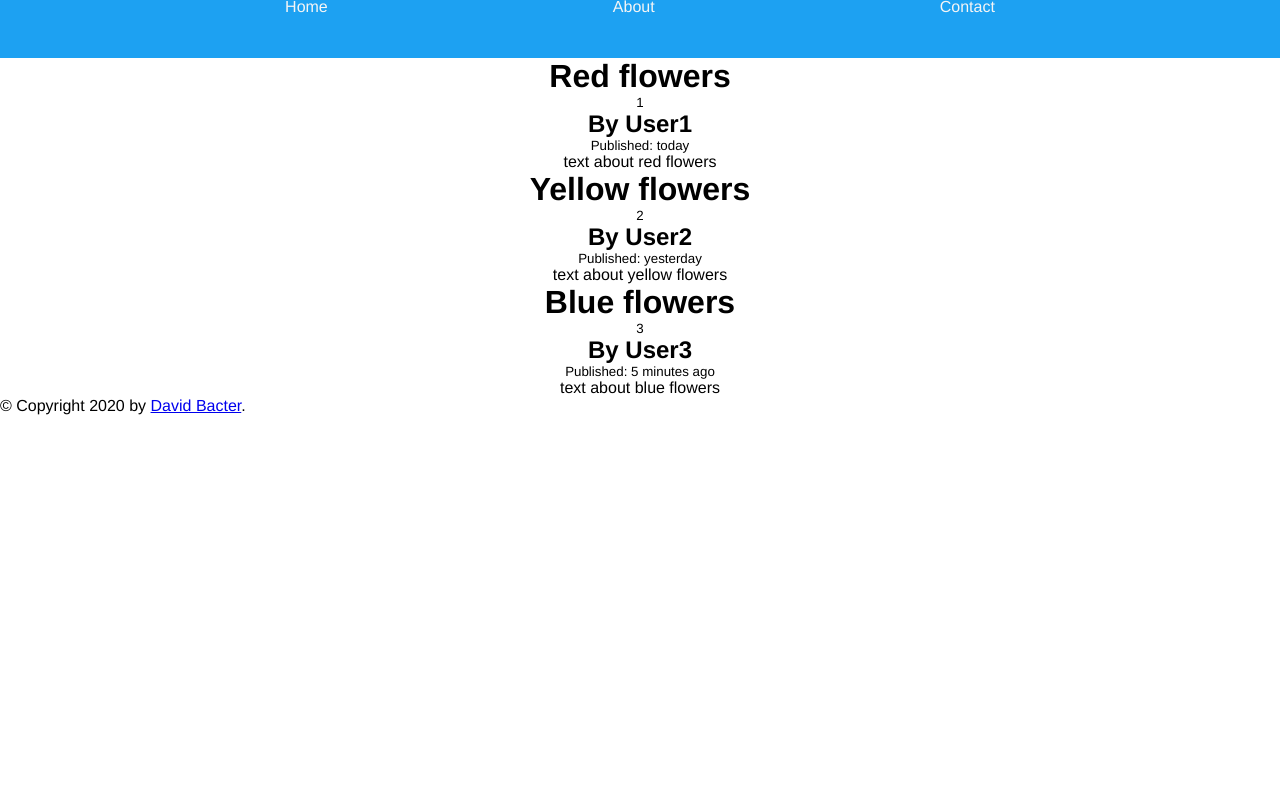
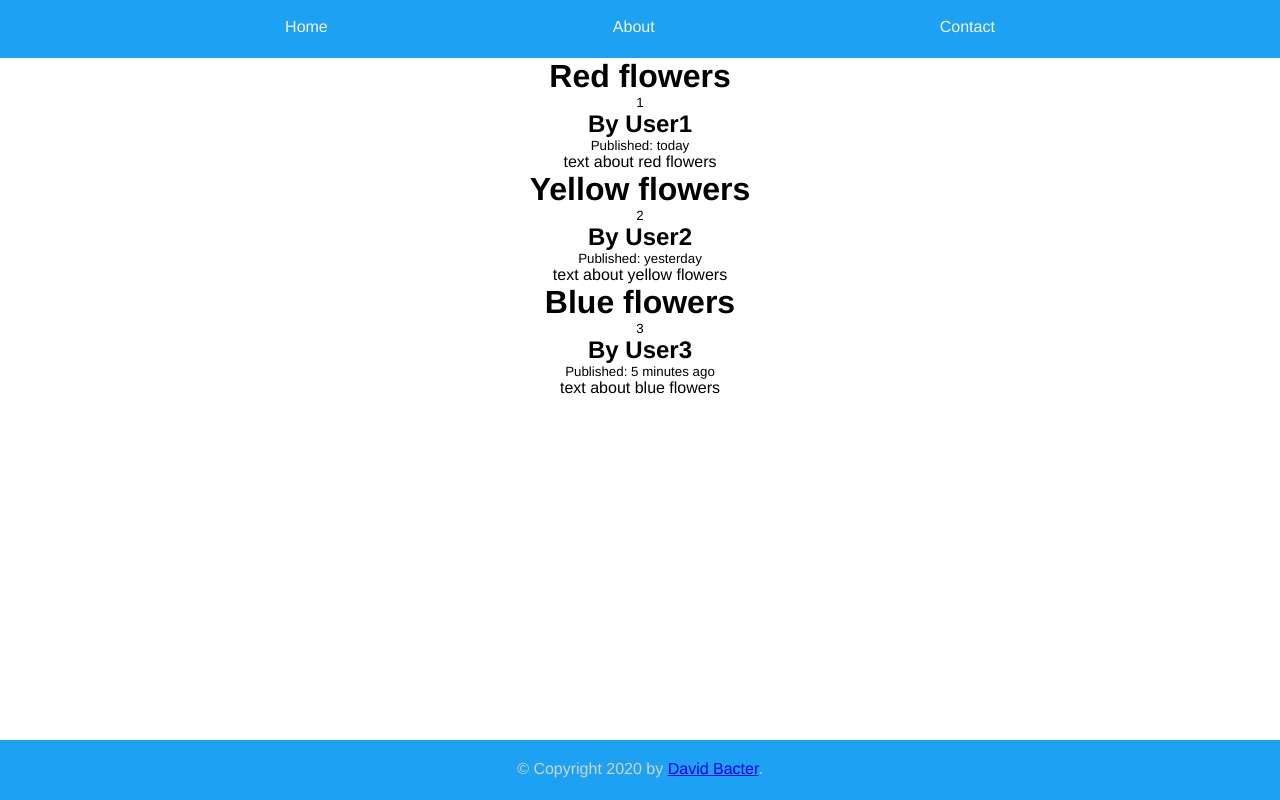
Before and after one commit to davidbacter01/flask-app, a Flask app: page / in a window 1280 px wide. Run offline with Flask 2, Linux system fonts and the light colour scheme.

Commit message:
finishes navbar and footer visual implementation

```diff
--- a/FlaskApp/static/css/style.css
+++ b/FlaskApp/static/css/style.css
@@ -1,5 +1,5 @@
 /*-------reset css styles------*/
-*{
+* {
     margin: 0;
     padding: 0;
     box-sizing: border-box;
@@ -9,6 +9,7 @@
 /*------navbar------*/
 .navbar {
     margin-top: -20px;
+    padding-top: 20px;
     width: 100%;
     height: 60px;
     background-color: #1DA1F2;
@@ -32,9 +33,23 @@ li a{
     text-decoration: none;
     color: whitesmoke;
 }
-/*------navbar-------*/
+/*------end navbar-------*/
 
 #content{
     text-align: center;
     margin:auto;
 }
+
+/*----start footer-----------*/
+footer {
+    text-align: center;
+    height: 60px;
+    width: 100%;
+    background: #1DA1F2;
+    color: lightgray;
+    position: fixed;
+    left: 0;
+    bottom: 0;
+    padding-top: 20px;
+}
+/*-----end footer------------*/
--- a/FlaskApp/templates/base.html
+++ b/FlaskApp/templates/base.html
@@ -19,10 +19,10 @@
 
     <div id="content">{% block content %}{% endblock %}</div>
 
-    <div id="footer">
+    <footer id="footer">
         {% block footer %}
         &copy; Copyright 2020 by <a href="https://github.com/davidbacter01">David Bacter</a>.
         {% endblock %}
-    </div>
+    </footer>
 </body>
 </html>
```
